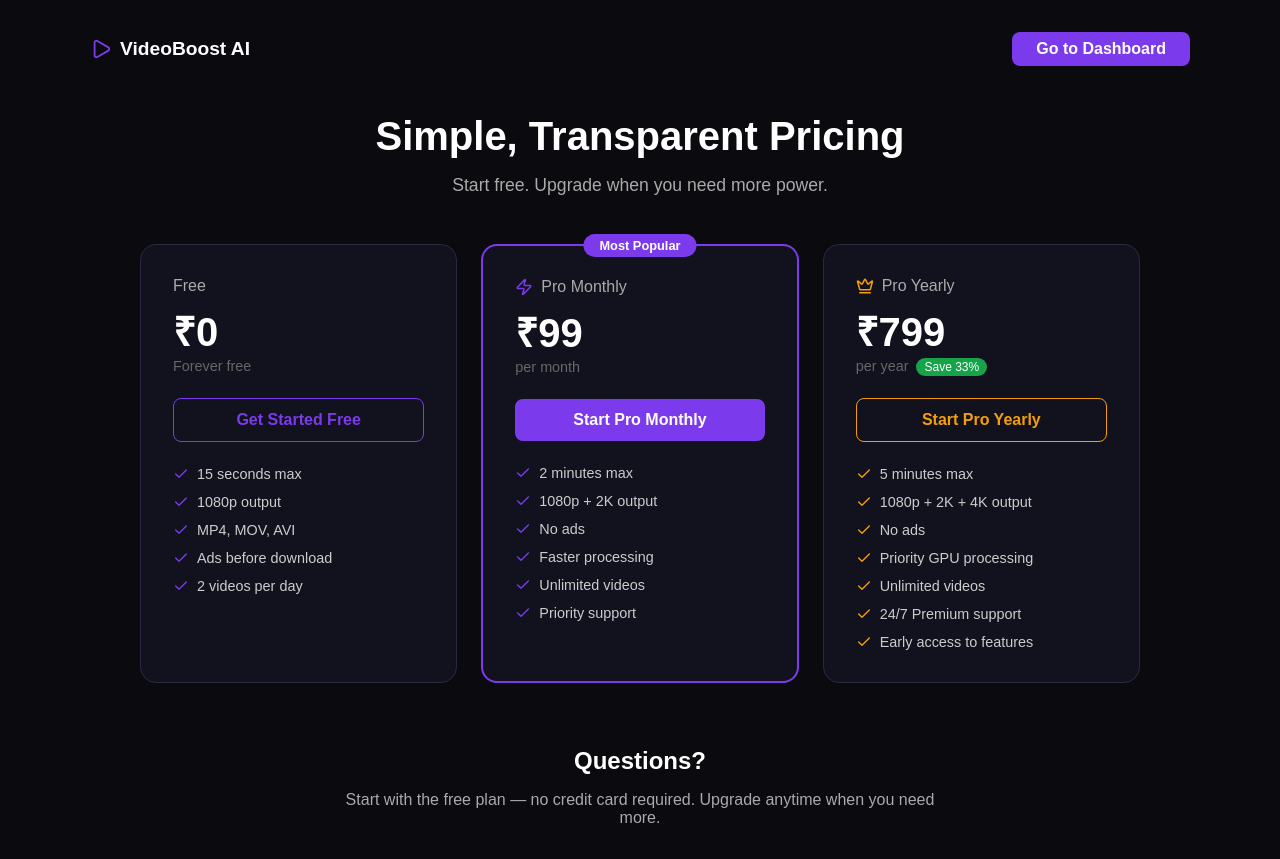
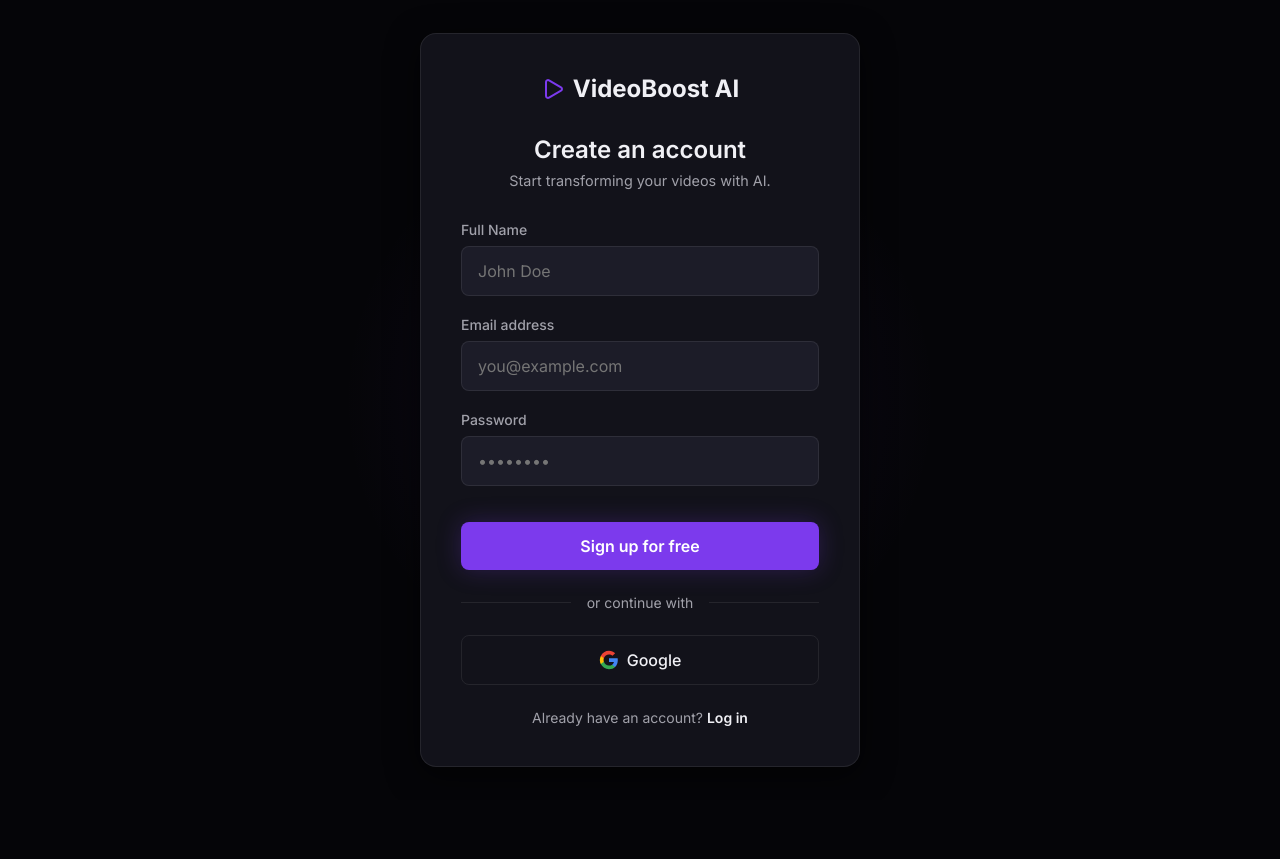
Before and after one commit to neenulokii2005/video-enhance-ai, a Next.js app in the folder videoboost/: page /register in a window 1280 px wide. After the commit the page ends 800 px from the top, so only its background shows below. Built offline with nearby package versions, Linux system fonts and the light colour scheme.

Commit message:
register and pricing page updated

```diff
--- a/videoboost/src/app/register/page.tsx
+++ b/videoboost/src/app/register/page.tsx
@@ -1,247 +1,104 @@
 "use client";
 
+import { useState } from "react";
+import { useRouter } from "next/navigation";
+import { supabase } from "@/lib/supabase";
 import Link from "next/link";
-import { Check, Zap, Crown, Play } from "lucide-react";
+import { Play } from "lucide-react";
+import styles from "../login/page.module.css";
 
-export default function PricingPage() {
+export default function RegisterPage() {
+  const [email, setEmail] = useState("");
+  const [password, setPassword] = useState("");
+  const router = useRouter();
+
+  const handleRegister = async (e: React.FormEvent) => {
+    e.preventDefault();
+
+    const { data, error } = await supabase.auth.signUp({
+      email,
+      password,
+    });
+
+    if (error) {
+      alert("Signup failed ❌: " + error.message);
+    } else {
+      alert("Account created ✅");
+      router.push("/login");
+    }
+  };
+
   return (
-    <div style={{
-      minHeight: "100vh",
-      background: "#0a0a0f",
-      color: "white",
-      fontFamily: "sans-serif",
-      padding: "2rem 1rem"
-    }}>
+    <div className={styles.container}>
+      <div className={styles.glowBackground}></div>
 
-      {/* Navbar */}
-      <nav style={{
-        display: "flex",
-        justifyContent: "space-between",
-        alignItems: "center",
-        maxWidth: "1100px",
-        margin: "0 auto 3rem auto"
-      }}>
-        <Link href="/" style={{
-          display: "flex", alignItems: "center", gap: "0.5rem",
-          color: "white", textDecoration: "none", fontWeight: 700, fontSize: "1.2rem"
-        }}>
-          <Play size={22} color="#7c3aed" />
+      <div className={styles.card}>
+        <Link href="/" className={styles.logo}>
+          <Play size={24} color="#7c3aed" />
           VideoBoost AI
         </Link>
-        <Link href="/dashboard" style={{
-          padding: "0.5rem 1.5rem",
-          background: "#7c3aed",
-          color: "white",
-          borderRadius: "8px",
-          textDecoration: "none",
-          fontWeight: 600
-        }}>
-          Go to Dashboard
-        </Link>
-      </nav>
 
-      {/* Header */}
-      <div style={{ textAlign: "center", marginBottom: "3rem" }}>
-        <h1 style={{ fontSize: "2.5rem", fontWeight: 800, marginBottom: "1rem" }}>
-          Simple, Transparent Pricing
-        </h1>
-        <p style={{ color: "#aaa", fontSize: "1.1rem" }}>
-          Start free. Upgrade when you need more power.
-        </p>
-      </div>
+        <h1 className={styles.title}>Create an account</h1>
+        <p className={styles.subtitle}>Start transforming your videos with AI.</p>
 
-      {/* Plans */}
-      <div style={{
-        display: "flex",
-        gap: "1.5rem",
-        maxWidth: "1000px",
-        margin: "0 auto",
-        flexWrap: "wrap",
-        justifyContent: "center"
-      }}>
-
-        {/* Free Plan */}
-        <div style={{
-          background: "#12121e",
-          border: "1px solid #2a2a3e",
-          borderRadius: "16px",
-          padding: "2rem",
-          width: "280px",
-          flex: "1 1 250px"
-        }}>
-          <div style={{ marginBottom: "1.5rem" }}>
-            <p style={{ color: "#aaa", marginBottom: "0.5rem" }}>Free</p>
-            <h2 style={{ fontSize: "2.5rem", fontWeight: 800 }}>₹0</h2>
-            <p style={{ color: "#666", fontSize: "0.9rem" }}>Forever free</p>
+        <form onSubmit={handleRegister}>
+          <div className={styles.formGroup}>
+            <label className={styles.label}>Full Name</label>
+            <input
+              type="text"
+              className={styles.input}
+              placeholder="John Doe"
+              required
+            />
           </div>
 
-          <Link href="/register" style={{
-            display: "block",
-            textAlign: "center",
-            padding: "0.75rem",
-            background: "transparent",
-            border: "1px solid #7c3aed",
-            color: "#7c3aed",
-            borderRadius: "8px",
-            textDecoration: "none",
-            fontWeight: 600,
-            marginBottom: "1.5rem"
-          }}>
-            Get Started Free
-          </Link>
-
-          <div style={{ display: "flex", flexDirection: "column", gap: "0.75rem" }}>
-            {[
-              "15 seconds max",
-              "1080p output",
-              "MP4, MOV, AVI",
-              "Ads before download",
-              "2 videos per day"
-            ].map((feature) => (
-              <div key={feature} style={{ display: "flex", alignItems: "center", gap: "0.5rem" }}>
-                <Check size={16} color="#7c3aed" />
-                <span style={{ color: "#ccc", fontSize: "0.9rem" }}>{feature}</span>
-              </div>
-            ))}
-          </div>
-        </div>
-
-        {/* Pro Monthly */}
-        <div style={{
-          background: "#12121e",
-          border: "2px solid #7c3aed",
-          borderRadius: "16px",
-          padding: "2rem",
-          width: "280px",
-          flex: "1 1 250px",
-          position: "relative"
-        }}>
-          <div style={{
-            position: "absolute",
-            top: "-12px",
-            left: "50%",
-            transform: "translateX(-50%)",
-            background: "#7c3aed",
-            color: "white",
-            padding: "0.25rem 1rem",
-            borderRadius: "20px",
-            fontSize: "0.8rem",
-            fontWeight: 600
-          }}>
-            Most Popular
+          <div className={styles.formGroup}>
+            <label className={styles.label}>Email address</label>
+            <input
+              type="email"
+              className={styles.input}
+              placeholder="you@example.com"
+              required
+              value={email}
+              onChange={(e) => setEmail(e.target.value)}
+            />
           </div>
 
-          <div style={{ marginBottom: "1.5rem" }}>
-            <div style={{ display: "flex", alignItems: "center", gap: "0.5rem", marginBottom: "0.5rem" }}>
-              <Zap size={18} color="#7c3aed" />
-              <p style={{ color: "#aaa" }}>Pro Monthly</p>
-            </div>
-            <h2 style={{ fontSize: "2.5rem", fontWeight: 800 }}>₹99</h2>
-            <p style={{ color: "#666", fontSize: "0.9rem" }}>per month</p>
+          <div className={styles.formGroup}>
+            <label className={styles.label}>Password</label>
+            <input
+              type="password"
+              className={styles.input}
+              placeholder="••••••••"
+              required
+              value={password}
+              onChange={(e) => setPassword(e.target.value)}
+            />
           </div>
 
-          <Link href="/register" style={{
-            display: "block",
-            textAlign: "center",
-            padding: "0.75rem",
-            background: "#7c3aed",
-            color: "white",
-            borderRadius: "8px",
-            textDecoration: "none",
-            fontWeight: 600,
-            marginBottom: "1.5rem"
-          }}>
-            Start Pro Monthly
-          </Link>
+          <button type="submit" className={styles.buttonPrimary} style={{ marginTop: "1rem" }}>
+            Sign up for free
+          </button>
+        </form>
 
-          <div style={{ display: "flex", flexDirection: "column", gap: "0.75rem" }}>
-            {[
-              "2 minutes max",
-              "1080p + 2K output",
-              "No ads",
-              "Faster processing",
-              "Unlimited videos",
-              "Priority support"
-            ].map((feature) => (
-              <div key={feature} style={{ display: "flex", alignItems: "center", gap: "0.5rem" }}>
-                <Check size={16} color="#7c3aed" />
-                <span style={{ color: "#ccc", fontSize: "0.9rem" }}>{feature}</span>
-              </div>
-            ))}
-          </div>
+        <div className={styles.divider}>or continue with</div>
+
+        <button type="button" className={styles.buttonGoogle}>
+          <svg viewBox="0 0 24 24" width="20" height="20" xmlns="http://www.w3.org/2000/svg">
+            <path d="M22.56 12.25c0-.78-.07-1.53-.2-2.25H12v4.26h5.92c-.26 1.37-1.04 2.53-2.21 3.31v2.77h3.57c2.08-1.92 3.28-4.74 3.28-8.09z" fill="#4285F4"/>
+            <path d="M12 23c2.97 0 5.46-.98 7.28-2.66l-3.57-2.77c-.98.66-2.23 1.06-3.71 1.06-2.86 0-5.29-1.93-6.16-4.53H2.18v2.84C3.99 20.53 7.7 23 12 23z" fill="#34A853"/>
+            <path d="M5.84 14.09c-.22-.66-.35-1.36-.35-2.09s.13-1.43.35-2.09V7.07H2.18C1.43 8.55 1 10.22 1 12s.43 3.45 1.18 4.93l2.85-2.22.81-.62z" fill="#FBBC05"/>
+            <path d="M12 5.38c1.62 0 3.06.56 4.21 1.64l3.15-3.15C17.45 2.09 14.97 1 12 1 7.7 1 3.99 3.47 2.18 7.07l3.66 2.84c.87-2.6 3.3-4.53 6.16-4.53z" fill="#EA4335"/>
+            <path d="M1 1h22v22H1z" fill="none"/>
+          </svg>
+          Google
+        </button>
+
+        <div className={styles.footer}>
+          Already have an account?{" "}
+          <Link href="/login" className={styles.footerLink}>Log in</Link>
         </div>
-
-        {/* Pro Yearly */}
-        <div style={{
-          background: "#12121e",
-          border: "1px solid #2a2a3e",
-          borderRadius: "16px",
-          padding: "2rem",
-          width: "280px",
-          flex: "1 1 250px"
-        }}>
-          <div style={{ marginBottom: "1.5rem" }}>
-            <div style={{ display: "flex", alignItems: "center", gap: "0.5rem", marginBottom: "0.5rem" }}>
-              <Crown size={18} color="#f59e0b" />
-              <p style={{ color: "#aaa" }}>Pro Yearly</p>
-            </div>
-            <h2 style={{ fontSize: "2.5rem", fontWeight: 800 }}>₹799</h2>
-            <p style={{ color: "#666", fontSize: "0.9rem" }}>per year
-              <span style={{
-                marginLeft: "0.5rem",
-                background: "#16a34a",
-                color: "white",
-                padding: "0.1rem 0.5rem",
-                borderRadius: "10px",
-                fontSize: "0.75rem"
-              }}>Save 33%</span>
-            </p>
-          </div>
-
-          <Link href="/register" style={{
-            display: "block",
-            textAlign: "center",
-            padding: "0.75rem",
-            background: "transparent",
-            border: "1px solid #f59e0b",
-            color: "#f59e0b",
-            borderRadius: "8px",
-            textDecoration: "none",
-            fontWeight: 600,
-            marginBottom: "1.5rem"
-          }}>
-            Start Pro Yearly
-          </Link>
-
-          <div style={{ display: "flex", flexDirection: "column", gap: "0.75rem" }}>
-            {[
-              "5 minutes max",
-              "1080p + 2K + 4K output",
-              "No ads",
-              "Priority GPU processing",
-              "Unlimited videos",
-              "24/7 Premium support",
-              "Early access to features"
-            ].map((feature) => (
-              <div key={feature} style={{ display: "flex", alignItems: "center", gap: "0.5rem" }}>
-                <Check size={16} color="#f59e0b" />
-                <span style={{ color: "#ccc", fontSize: "0.9rem" }}>{feature}</span>
-              </div>
-            ))}
-          </div>
-        </div>
-
       </div>
-
-      {/* FAQ */}
-      <div style={{ maxWidth: "600px", margin: "4rem auto 0 auto", textAlign: "center" }}>
-        <h2 style={{ fontSize: "1.5rem", marginBottom: "1rem" }}>Questions?</h2>
-        <p style={{ color: "#aaa" }}>
-          Start with the free plan — no credit card required.
-          Upgrade anytime when you need more.
-        </p>
-      </div>
-
     </div>
   );
 }
```
Also changed, not shown: videoboost/src/app/pricing/page.tsx (+208 -88 lines).
